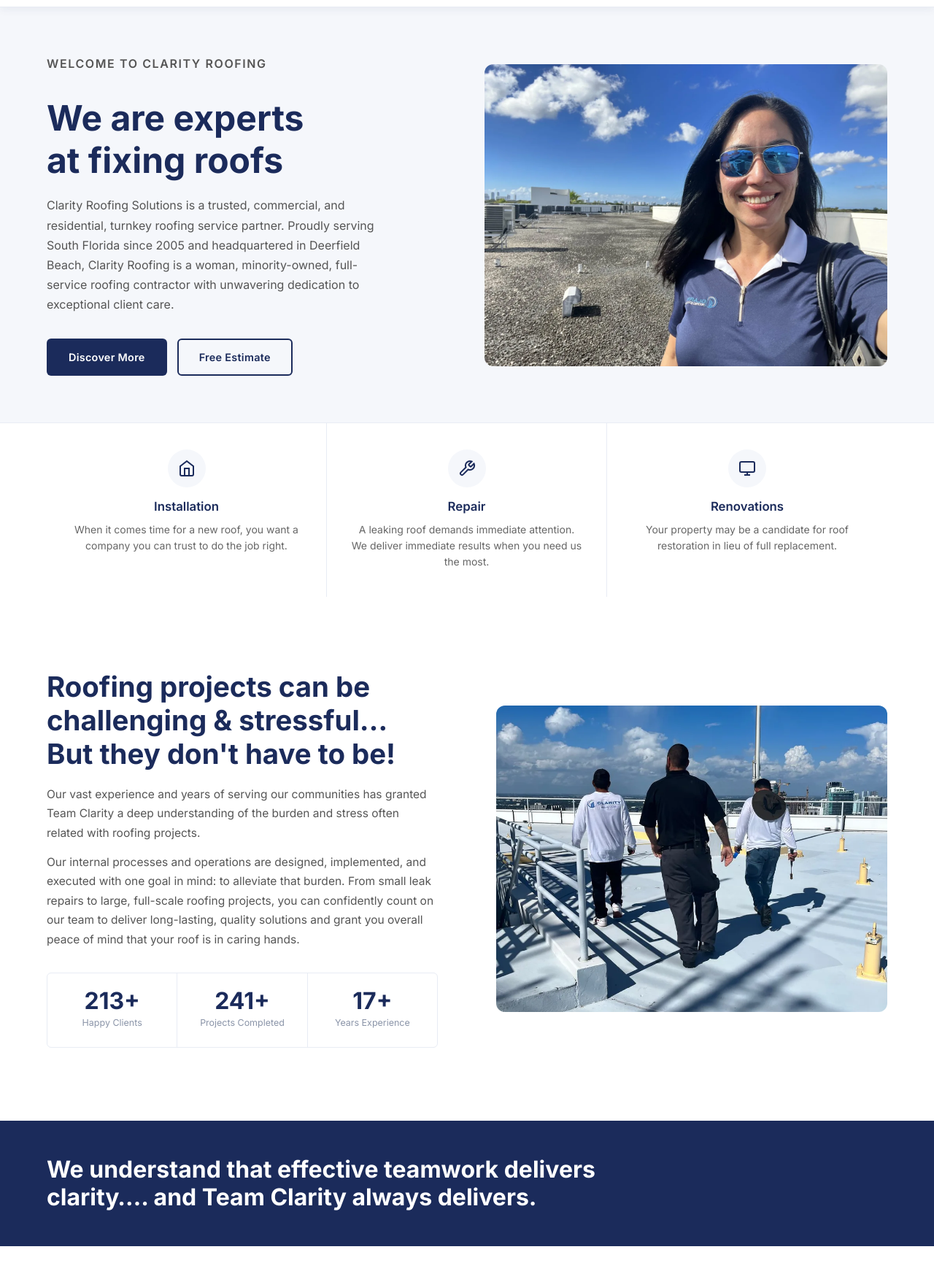
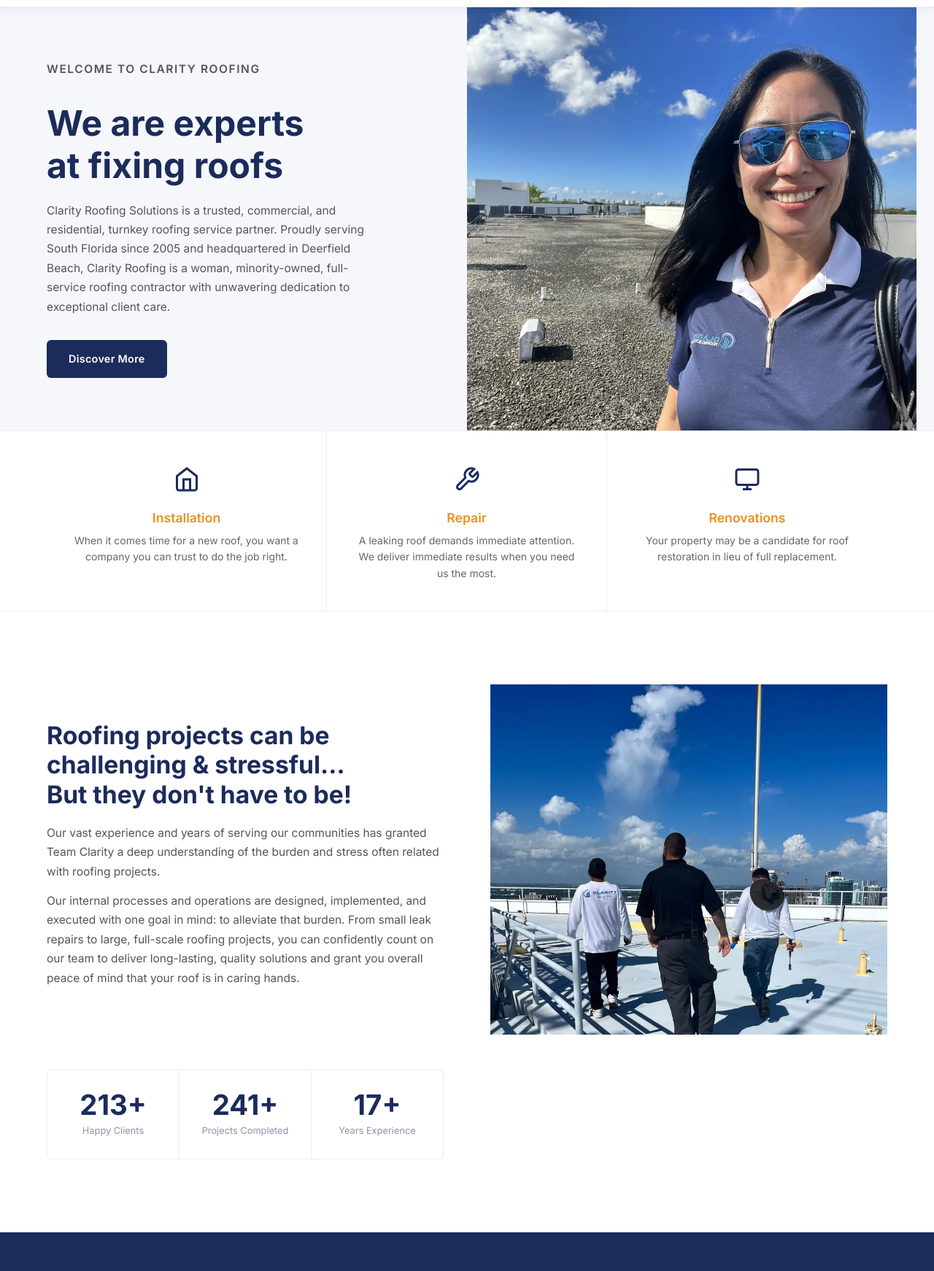
Before and after one commit to ThatsKrispy/clarityroofing, a plain HTML site: page index.html in a window 1280 px wide. Shown: the part 94-1836 px from the top of the page at 73% size. Drawn offline with Linux system fonts and the light colour scheme.

Commit message:
v2.1 — homepage layout fixes matching WP source
- Hero: image bleeds to right viewport edge, no border-radius, taller
- Hero: single CTA button (matches original)
- Hero cards: gold h3 color, plain icon (no circle bg), correct border style
- About: stats moved below two-col grid as own full-width white band
- About: image no border-radius, taller crop
- Dark banner: left-aligned, correct weight and size
- Responsive: hero bleed resets cleanly on tablet/mobile

```diff
--- a/index.html
+++ b/index.html
@@ -24,7 +24,6 @@
         <p>Clarity Roofing Solutions is a trusted, commercial, and residential, turnkey roofing service partner. Proudly serving South Florida since 2005 and headquartered in Deerfield Beach, Clarity Roofing is a woman, minority-owned, full-service roofing contractor with unwavering dedication to exceptional client care.</p>
         <div class="hero-ctas" style="display:flex;gap:14px;flex-wrap:wrap;">
           <a href="about.html" class="btn btn-primary">Discover More</a>
-          <a href="contact.html" class="btn btn-outline">Free Estimate</a>
         </div>
       </div>
       <div class="hero-image fade-up">
@@ -67,14 +66,17 @@
         <h2>Roofing projects can be challenging &amp; stressful…<br>But they don't have to be!</h2>
         <p>Our vast experience and years of serving our communities has granted Team Clarity a deep understanding of the burden and stress often related with roofing projects.</p>
         <p>Our internal processes and operations are designed, implemented, and executed with one goal in mind: to alleviate that burden. From small leak repairs to large, full-scale roofing projects, you can confidently count on our team to deliver long-lasting, quality solutions and grant you overall peace of mind that your roof is in caring hands.</p>
-        <div class="stats-row">
-          <div class="stat-item"><span class="stat-num">213+</span><span class="stat-label">Happy Clients</span></div>
-          <div class="stat-item"><span class="stat-num">241+</span><span class="stat-label">Projects Completed</span></div>
-          <div class="stat-item"><span class="stat-num">17+</span><span class="stat-label">Years Experience</span></div>
-        </div>
       </div>
       <div class="about-image fade-up">
-        <img src="images/clarity-roofing-owner-team-clarity-selfie.webp" alt="Clarity Roofing owner and team on a South Florida job site" width="600" height="420" loading="lazy" />
+        <img src="images/clarity-roofing-owner-team-clarity-selfie.webp" alt="Clarity Roofing owner and team on a South Florida job site" width="600" height="480" loading="lazy" />
+      </div>
+    </div>
+    <!-- Stats as full-width band below the grid -->
+    <div class="container">
+      <div class="stats-band">
+        <div class="stat-item"><span class="stat-num">213+</span><span class="stat-label">Happy Clients</span></div>
+        <div class="stat-item"><span class="stat-num">241+</span><span class="stat-label">Projects Completed</span></div>
+        <div class="stat-item"><span class="stat-num">17+</span><span class="stat-label">Years Experience</span></div>
       </div>
     </div>
   </section>
--- a/style.css
+++ b/style.css
@@ -249,35 +249,48 @@
 .hero .container {
   display: grid;
   grid-template-columns: 1fr 1fr;
-  gap: 48px;
-  align-items: center;
-  min-height: 520px;
-  padding-top: 64px;
-  padding-bottom: 64px;
+  gap: 0;
+  align-items: stretch;
+  min-height: 560px;
 }
-.hero-content {}
+.hero-content {
+  padding: 72px 48px 72px 0;
+  display: flex;
+  flex-direction: column;
+  justify-content: center;
+}
 .hero-eyebrow {
-  font-size: 0.78rem;
+  font-size: 0.75rem;
   font-weight: 600;
   color: var(--gold);
   letter-spacing: 0.1em;
   text-transform: uppercase;
   margin-bottom: 14px;
+  display: block;
 }
 .hero-content h1 { color: var(--navy); margin-bottom: 20px; }
-.hero-content p  { color: #555; max-width: 480px; margin-bottom: 32px; font-size: 1rem; line-height: 1.7; }
+.hero-content p  { color: #555; max-width: 460px; margin-bottom: 32px; font-size: 0.97rem; line-height: 1.7; }
+/* Image bleeds to right viewport edge */
 .hero-image {
   position: relative;
-  border-radius: 12px;
   overflow: hidden;
-  aspect-ratio: 4/3;
+  /* Extend to right edge of viewport */
+  margin-right: calc(-50vw + var(--max-w) / 2);
+  min-height: 480px;
 }
-.hero-image img { width: 100%; height: 100%; object-fit: cover; }
+.hero-image img {
+  width: 100%;
+  height: 100%;
+  object-fit: cover;
+  object-position: center center;
+  display: block;
+}
 
 /* Hero mini cards below */
 .hero-cards {
   background: var(--white);
   border-top: 1px solid var(--gray-lt);
+  border-bottom: 1px solid var(--gray-lt);
 }
 .hero-cards .container {
   display: grid;
@@ -285,7 +298,7 @@
   gap: 0;
 }
 .hero-card {
-  padding: 36px 32px;
+  padding: 40px 36px;
   border-right: 1px solid var(--gray-lt);
   text-align: center;
 }
@@ -293,12 +306,10 @@
 .hero-card-icon {
   width: 52px; height: 52px;
   margin: 0 auto 16px;
-  background: var(--off-white);
-  border-radius: 50%;
   display: flex; align-items: center; justify-content: center;
 }
-.hero-card-icon svg { width: 24px; height: 24px; color: var(--navy); }
-.hero-card h3 { color: var(--navy); font-size: 1.05rem; margin-bottom: 10px; }
+.hero-card-icon svg { width: 36px; height: 36px; color: var(--navy); }
+.hero-card h3 { color: var(--gold); font-size: 1.1rem; font-weight: 600; margin-bottom: 10px; }
 .hero-card p { color: #666; font-size: 0.875rem; line-height: 1.6; }
 
 /* ── About Strip (challenge section) ── */
@@ -306,44 +317,52 @@
 .about-strip .container {
   display: grid;
   grid-template-columns: 1fr 1fr;
-  gap: 80px;
+  gap: 64px;
   align-items: center;
 }
-.about-text h2 { color: var(--navy); margin-bottom: 20px; }
+.about-text h2 { color: var(--navy); margin-bottom: 20px; font-size: clamp(1.5rem, 3vw, 2.1rem); }
 .about-text p  { color: #555; margin-bottom: 14px; font-size: 0.97rem; line-height: 1.7; }
-.stats-row {
-  display: flex;
-  gap: 0;
+/* Stats sit below the two-column grid as their own band */
+.stats-band {
   background: var(--white);
   border: 1px solid var(--gray-lt);
   border-radius: var(--radius);
+  display: flex;
   overflow: hidden;
-  margin-top: 32px;
+  margin-top: 48px;
+  /* Span full width by using negative margin trick */
 }
 .stat-item {
   flex: 1;
-  padding: 22px 20px;
+  padding: 28px 24px;
   text-align: center;
   border-right: 1px solid var(--gray-lt);
 }
 .stat-item:last-child { border-right: none; }
 .stat-num {
-  font-size: 2rem;
+  font-size: 2.4rem;
   font-weight: 700;
   color: var(--navy);
   line-height: 1;
   display: block;
 }
-.stat-label { font-size: 0.78rem; color: var(--gray); margin-top: 4px; display: block; }
-.about-image { border-radius: 12px; overflow: hidden; }
-.about-image img { width: 100%; height: 420px; object-fit: cover; }
+.stat-label { font-size: 0.8rem; color: var(--gray); margin-top: 6px; display: block; }
+/* Image — no border-radius, fills column */
+.about-image { overflow: hidden; }
+.about-image img { width: 100%; height: 480px; object-fit: cover; object-position: center top; }
 
 /* ── Dark Banner ── */
 .dark-banner {
   background: var(--navy);
-  padding: 48px 0;
+  padding: 56px 0;
 }
-.dark-banner h2 { color: var(--white); font-size: clamp(1.3rem, 3vw, 2rem); max-width: 820px; }
+.dark-banner h2 {
+  color: var(--white);
+  font-size: clamp(1.4rem, 3vw, 2.1rem);
+  font-weight: 700;
+  max-width: 860px;
+  line-height: 1.3;
+}
 
 /* ── Services Section ── */
 .services-section { background: var(--white); }
@@ -791,8 +810,15 @@
 /* ── Responsive ── */
 @media (max-width: 1024px) {
   .hero .container { grid-template-columns: 1fr; }
-  .hero-image { max-height: 360px; }
-  .about-strip .container { grid-template-columns: 1fr; gap: 48px; }
+  .hero-content { padding: 56px 0 40px; }
+  .hero-image {
+    margin-right: -24px;
+    margin-left: -24px;
+    min-height: 340px;
+  }
+  .about-strip .container { grid-template-columns: 1fr; gap: 40px; }
+  .about-image img { height: 340px; }
+  .stats-band { margin-top: 0; }
   .services-grid { grid-template-columns: repeat(2, 1fr); }
   .why-section .container { grid-template-columns: 1fr; }
   .why-worker { display: none; }
```
